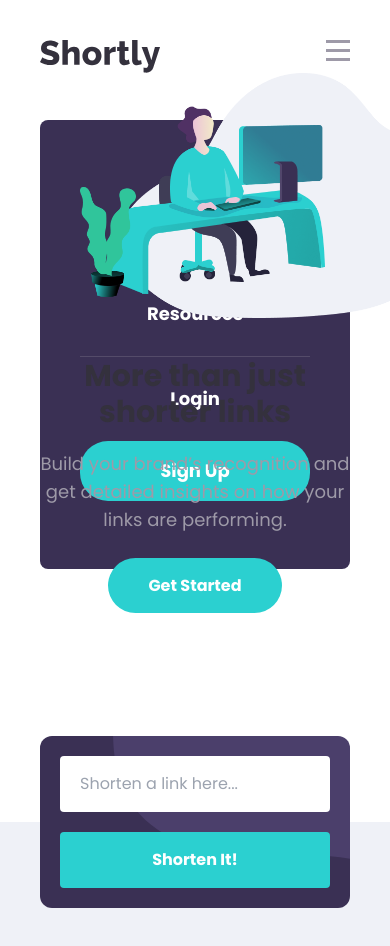
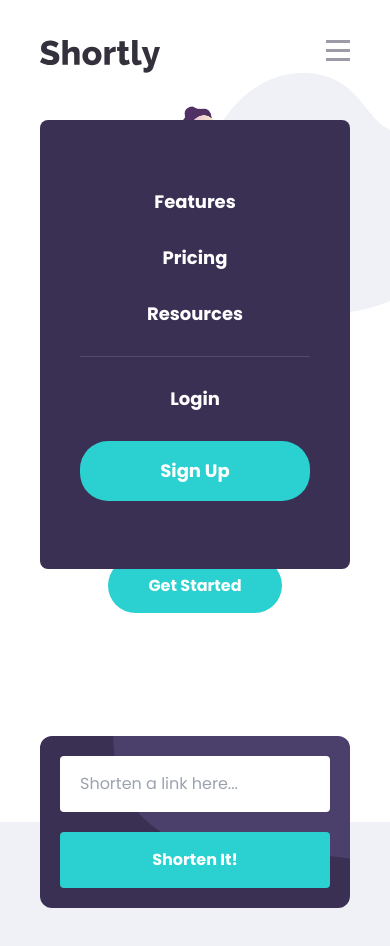
Before and after one commit to Sean-Bradbury/url-shortener, a Next.js app: page / in a window 390 px wide. Both pictures are taken after a click on the button 338 px from the left and 50 px from the top of the page. Shown: the top 946 px of the page. Built offline with nearby package versions, Linux system fonts and the light colour scheme.

Commit message:
styling adjustments

```diff
--- a/src/app/components/Hero/Hero.tsx
+++ b/src/app/components/Hero/Hero.tsx
@@ -12,7 +12,7 @@
             <Image src='/img/parts/hero_image.png' alt='illustration' width={500} height={500} className='w-full h-auto object-contain lg:w-auto' />
         </div>
         <div className='my-10 lg:w-1/2'>
-            <h1 className='hero-title text-black-text font-bold text-3xl lg:text-8xl '>More than just shorter links</h1>
+            <h1 className='hero-title text-black-text font-bold text-3xl lg:text-8xl'>More than just shorter links</h1>
             <p className='hero-description text-gray-dark mt-5 mb-10 text-lg lg:text-xl'>Build your brand’s recognition and get detailed insights on how your links are performing.</p>
             <a className='primary-btn'>Get Started</a>
         </div>
--- a/src/app/components/Navigation/Navigation.tsx
+++ b/src/app/components/Navigation/Navigation.tsx
@@ -7,7 +7,7 @@
 
 const Navigation = ({isMobile, isOpen}: NavigationProps) => {
   return (
-    <div className={`nav ${!isMobile ? 'lg:flex lg:flex-row lg:ml-10 gap-10  flex-grow' : null } ${isOpen ? 'mobile flex-col bg-purple p-10 rounded-lg absolute w-full top-20 animate-fadeIn' : !isOpen ? 'hidden' : 'flex'}`}>
+    <div className={`nav ${!isMobile ? 'lg:flex lg:flex-row lg:ml-10 gap-10  flex-grow' : null } ${isOpen ? 'mobile flex-col bg-purple p-10 rounded-lg absolute w-full top-20 z-10 animate-fadeIn' : !isOpen ? 'hidden' : 'flex'}`}>
         <div className="nav-link my-7">Features</div>
         <div className="nav-link my-7">Pricing</div>
         <div className="nav-link my-7">Resources</div>
```
